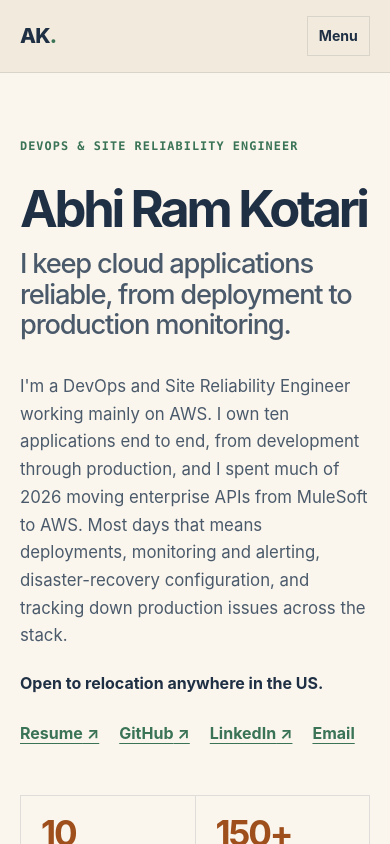
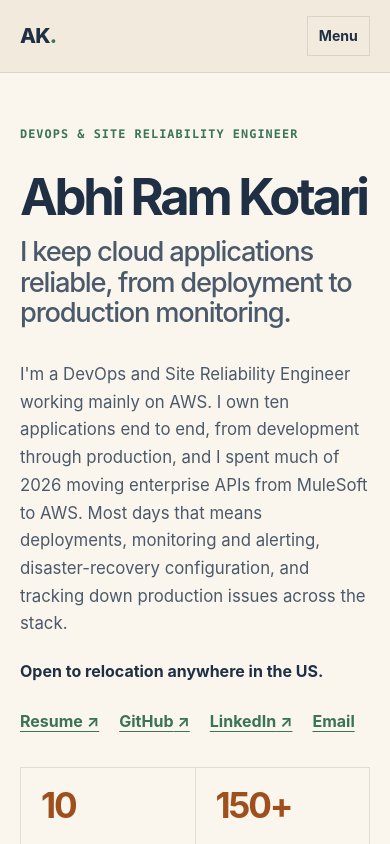
Before and after one commit to ramsrisaikotari/abhiram-portfolio, a React (Vite) app: page / in a window 390 px wide. Shown: the top 844 px of the page. Built offline with nearby package versions, Linux system fonts and the light colour scheme; a web font is replaced by a local one.

Commit message:
Iteration 5: surface impact sooner on mobile

```diff
--- a/src/styles/global.css
+++ b/src/styles/global.css
@@ -217,8 +217,8 @@ h4 {
 
 .hero {
   display: grid;
-  gap: clamp(3rem, 9vw, 6.5rem);
-  padding-block: clamp(4rem, 12vw, 8rem) clamp(3.5rem, 10vw, 6rem);
+  gap: 2rem;
+  padding-block: 3.25rem 4rem;
 }
 
 .hero-copy {
@@ -586,6 +586,11 @@ footer {
     padding: 1.75rem;
   }
 
+  .hero {
+    gap: clamp(3rem, 9vw, 6.5rem);
+    padding-block: clamp(4rem, 12vw, 8rem) clamp(3.5rem, 10vw, 6rem);
+  }
+
   .experience-header {
     grid-template-columns: minmax(0, 1fr) auto;
     align-items: start;
```
Also changed, not shown: 1 other file (tests, documents, lock files or other folders).
